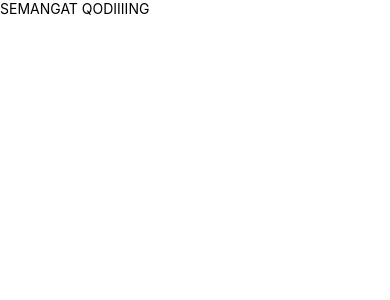
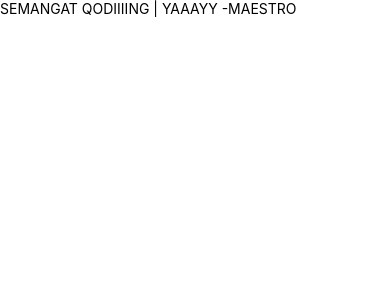
Before and after one commit to mchlltene/PrintJodg_com, a React Native app: screen / in a window 390 px wide. Shown: the top 300 px of the page. Built offline with nearby package versions, Linux system fonts and the light colour scheme.

Commit message:
Update
by Maestro

```diff
--- a/src/App.js
+++ b/src/App.js
@@ -4,7 +4,7 @@ import {View, Text} from 'react-native';
 const App = () => {
   return (
     <View>
-      <Text>SEMANGAT QODIIIING</Text>
+      <Text>SEMANGAT QODIIIING | YAAAYY -MAESTRO</Text>
     </View>
   );
 };
```
